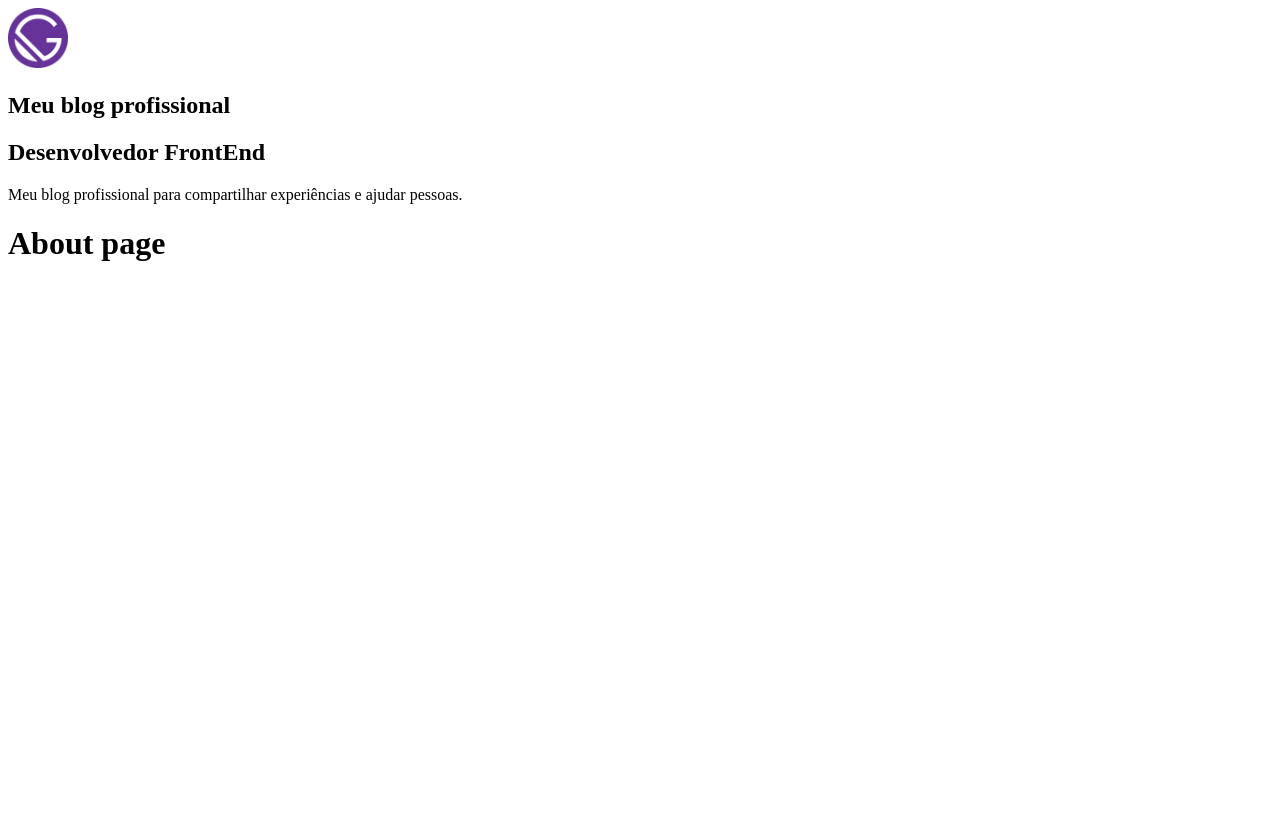
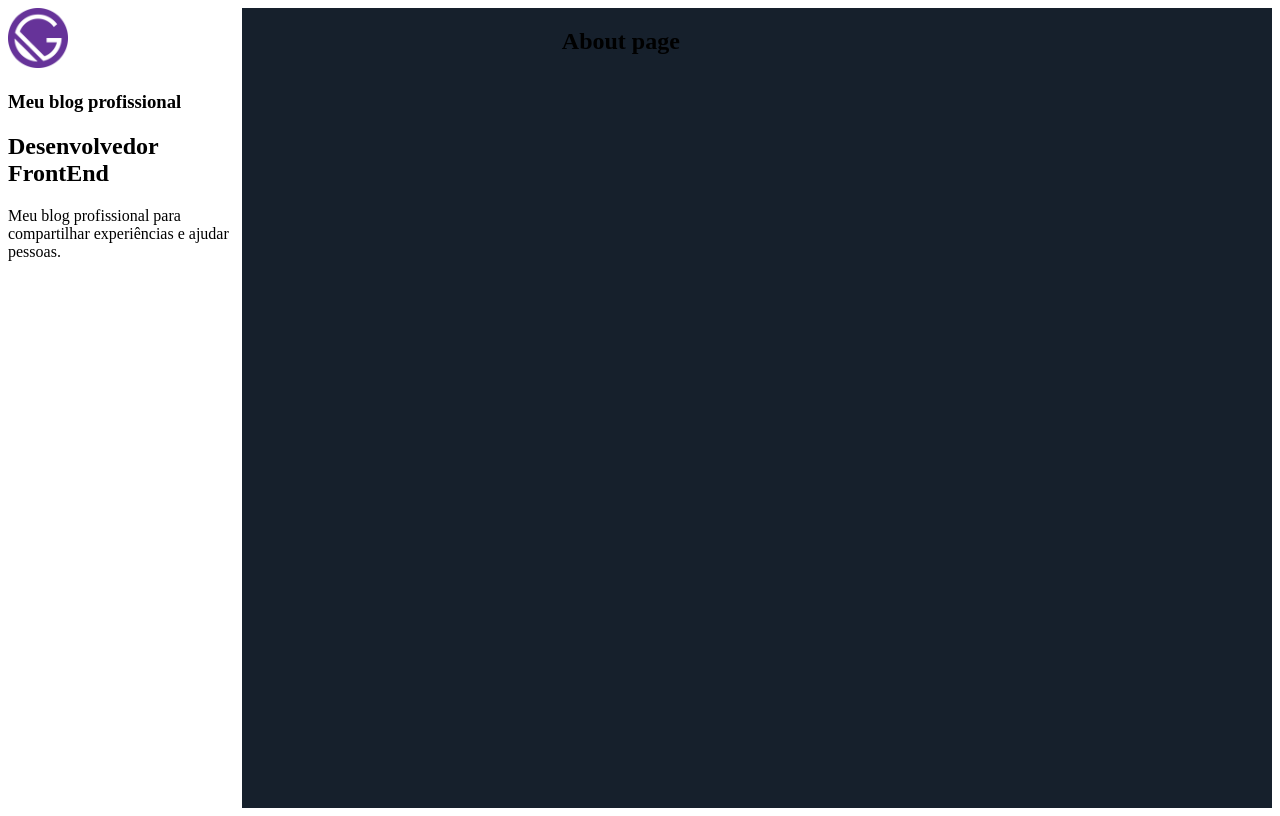
Before and after one commit to lucas-castro-developer/my-professional-blog, a Gatsby site: page /about in a window 1280 px wide. Built offline with nearby package versions, Linux system fonts and the light colour scheme; Gatsby itself is replaced by a stand-in of ours.

Commit message:
Creating the Layout component

```diff
--- a/gatsby-config.js
+++ b/gatsby-config.js
@@ -7,6 +7,7 @@ module.exports = {
     siteUrl: `https://gatsbystarterdefaultsource.gatsbyjs.io/`,
   },
   plugins: [
+    `gatsby-plugin-styled-components`,
     `gatsby-plugin-react-helmet`,
     `gatsby-plugin-image`,
     {
--- a/package.json
+++ b/package.json
@@ -12,12 +12,14 @@
     "gatsby-plugin-offline": "^4.13.0",
     "gatsby-plugin-react-helmet": "^4.13.0",
     "gatsby-plugin-sharp": "^3.13.0",
+    "gatsby-plugin-styled-components": "^4.14.0",
     "gatsby-source-filesystem": "^3.13.0",
     "gatsby-transformer-sharp": "^3.13.0",
     "prop-types": "^15.7.2",
     "react": "^17.0.1",
     "react-dom": "^17.0.1",
-    "react-helmet": "^6.1.0"
+    "react-helmet": "^6.1.0",
+    "styled-components": "^5.3.1"
   },
   "devDependencies": {
     "cross-env": "^7.0.3",
--- /dev/null
+++ b/src/components/Layout/index.js
@@ -0,0 +1,33 @@
+import * as React from "react"
+import PropTypes from "prop-types"
+import Profile from "../Profile"
+
+import styled from "styled-components"
+
+const LayoutWrapper = styled.section`
+  display: flex;
+`
+
+const LayoutMain = styled.main`
+  background: #16202c;
+  min-height: 100vh;
+  padding: 0 3.75rem 0 20rem;
+  width: 100%;
+`
+
+const Layout = ({ children }) => {
+  return (
+    <LayoutWrapper>
+      <aside>
+        <Profile />
+      </aside>
+      <LayoutMain>{children}</LayoutMain>
+    </LayoutWrapper>
+  )
+}
+
+Layout.propTypes = {
+  children: PropTypes.node.isRequired,
+}
+
+export default Layout
--- a/src/components/layout.js
+++ /dev/null
@@ -1,27 +0,0 @@
-/**
- * Layout component that queries for data
- * with Gatsby's useStaticQuery component
- *
- * See: https://www.gatsbyjs.com/docs/use-static-query/
- */
-
-import * as React from "react"
-import PropTypes from "prop-types"
-import Profile from "./Profile"
-
-const Layout = ({ children }) => {
-  return (
-    <>
-      <aside>
-        <Profile />
-      </aside>
-      <main>{children}</main>
-    </>
-  )
-}
-
-Layout.propTypes = {
-  children: PropTypes.node.isRequired,
-}
-
-export default Layout
--- a/src/pages/404.js
+++ b/src/pages/404.js
@@ -1,6 +1,6 @@
 import * as React from "react"
 
-import Layout from "../components/layout"
+import Layout from "../components/Layout"
 import Seo from "../components/seo"
 
 const NotFoundPage = () => (
--- a/src/pages/about.js
+++ b/src/pages/about.js
@@ -1,6 +1,6 @@
 import * as React from "react"
 
-import Layout from "../components/layout"
+import Layout from "../components/Layout"
 import SEO from "../components/seo"
 
 const AboutPage = () => (
--- a/src/pages/index.js
+++ b/src/pages/index.js
@@ -1,7 +1,7 @@
 import * as React from "react"
 import { Link } from "gatsby"
 
-import Layout from "../components/layout"
+import Layout from "../components/Layout"
 import Seo from "../components/seo"
 
 const IndexPage = () => (
```
Also changed, not shown: 1 other file.
